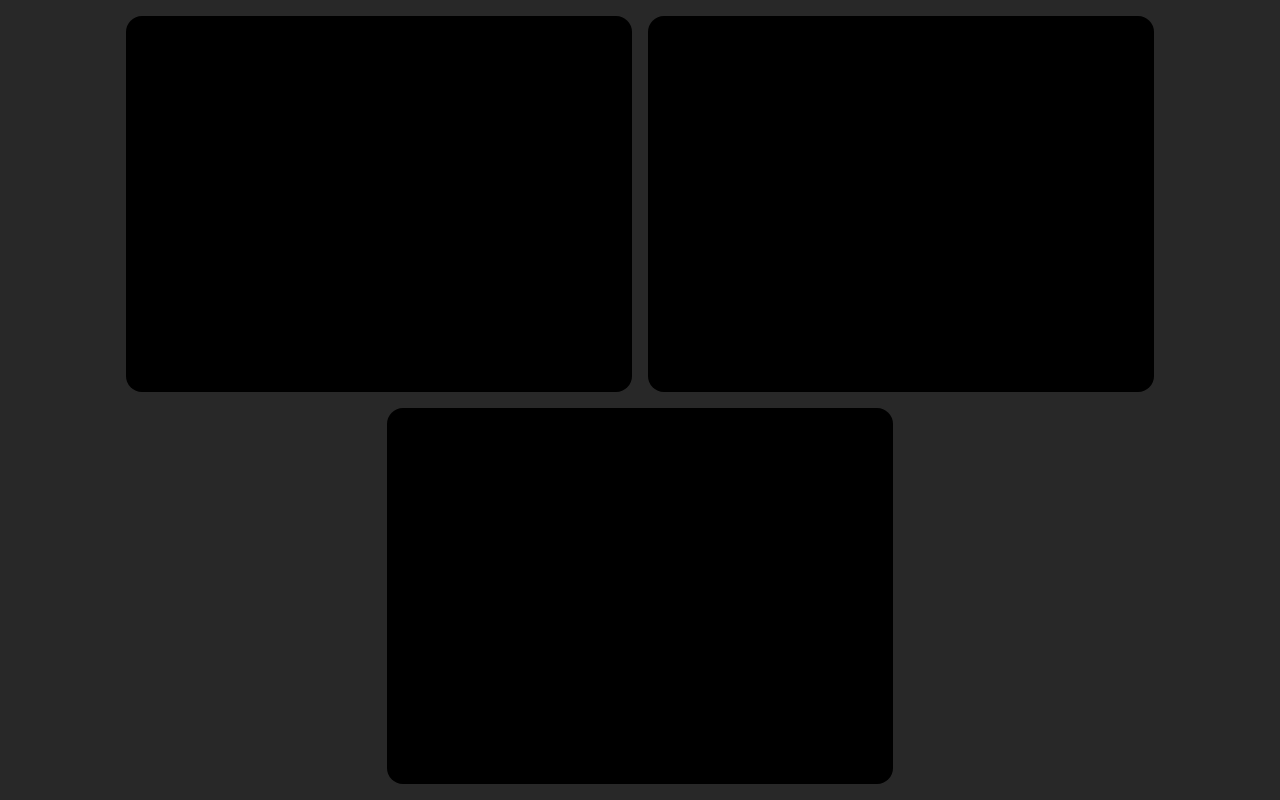
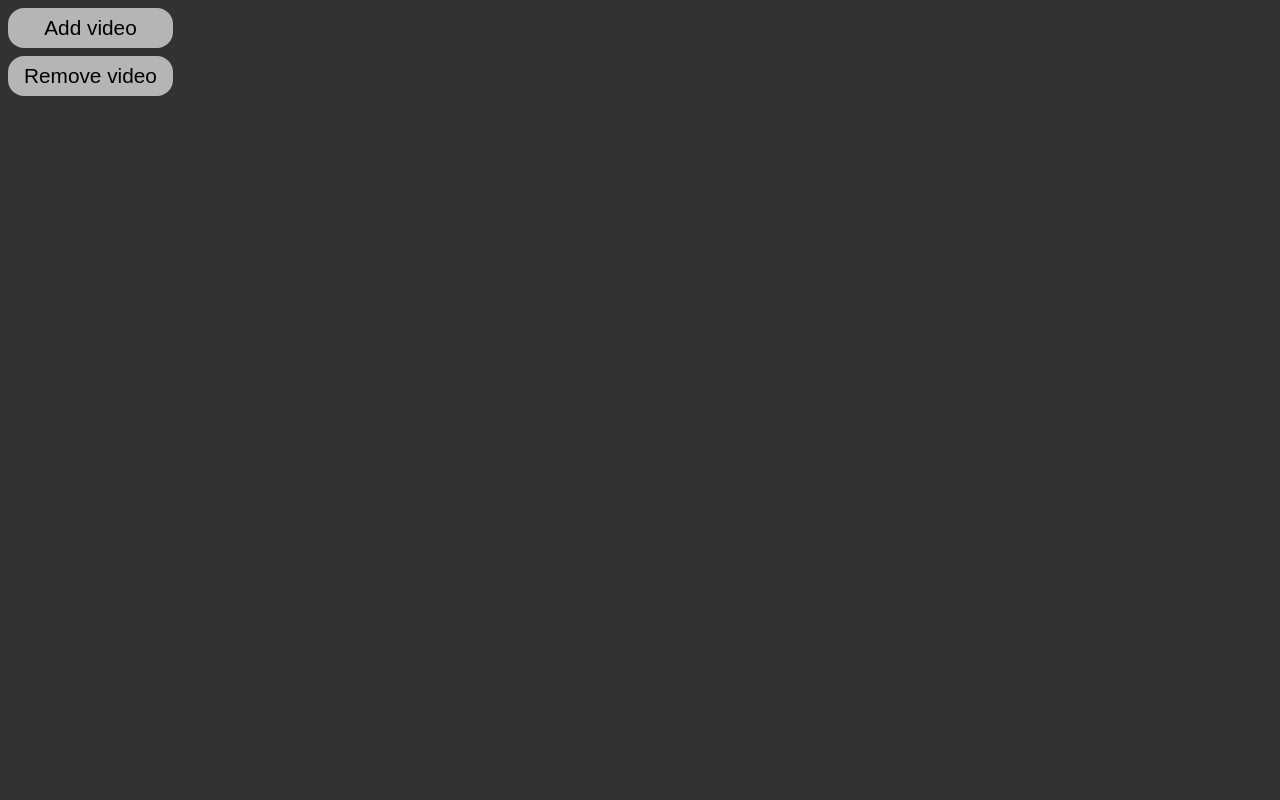
Before and after one commit to DavideDeFeudis/video-gallery, a React (Create React App) app: page / in a window 1280 px wide. Built offline with nearby package versions, Linux system fonts and the light colour scheme.

Commit message:
Add optional props, add buttons

```diff
--- a/src/App.css
+++ b/src/App.css
@@ -1,10 +1,30 @@
 .app {
     height: 100vh;
+    --spacer: 0.5rem;
+    --border-radius: 1rem;
 }
 
-video.child {
+video {
     width: 100%;
     height: 100%;
     background-color: black;
-    border-radius: 1rem;
+    border-radius: var(--border-radius);
 }
+
+.button-group {
+    position: absolute;
+    display: grid;
+    gap: var(--spacer);
+    padding: var(--spacer);
+    z-index: 1;
+}
+
+button {
+    border: none;
+    cursor: pointer;
+    outline: inherit;
+    background-color: rgb(181, 181, 181);
+    border-radius: var(--border-radius);
+    padding: var(--spacer) calc(var(--spacer) * 2);
+    font-size: 1.3rem;
+}
--- a/src/App.tsx
+++ b/src/App.tsx
@@ -1,12 +1,29 @@
+import { useState } from "react";
+import { VideoGallery } from "./components/VideoGallery/VideoGallery";
 import "./App.css";
-import { VideoGallery } from "./components/VideoGallery/VideoGallery";
 
 const App = () => {
+    const [videos, setVideos] = useState<number[]>([]);
+
+    const addVideo = () => {
+        setVideos([...videos, videos.length]);
+    };
+
+    const removeVideo = () => {
+        const temp = [...videos];
+        temp.pop();
+        setVideos(temp);
+    };
+
     return (
         <div className="app">
-            <VideoGallery tileAspectRatio={4 / 3} padding={".5rem"}>
-                {[0, 1, 2].map((item) => (
-                    <video className="child" key={item}></video>
+            <div className="button-group">
+                <button onClick={addVideo}>Add video</button>
+                <button onClick={removeVideo}>Remove video</button>
+            </div>
+            <VideoGallery>
+                {videos.map((item) => (
+                    <video key={item}></video>
                 ))}
             </VideoGallery>
         </div>
--- a/src/components/VideoGallery/VideoGallery.css
+++ b/src/components/VideoGallery/VideoGallery.css
@@ -3,6 +3,7 @@
     display: flex;
     align-items: center;
     justify-content: center;
+    padding: var(--padding);
 }
 
 .inner-box {
@@ -11,3 +12,7 @@
     flex-wrap: wrap;
     max-width: calc(var(--width) * var(--cols));
 }
+
+.tile {
+    padding: var(--padding);
+}
--- a/src/components/VideoGallery/VideoGallery.tsx
+++ b/src/components/VideoGallery/VideoGallery.tsx
@@ -39,8 +39,8 @@ const calculateLayout = (containerWidth: number, containerHeight: number, tileCo
 
 interface Props {
     children: any;
-    tileAspectRatio: number;
-    padding: string;
+    tileAspectRatio?: number;
+    padding?: string;
 }
 
 interface TileStyle {
@@ -49,7 +49,7 @@ interface TileStyle {
     padding?: string;
 }
 
-export const VideoGallery: React.FC<Props> = ({ children, tileAspectRatio, padding }) => {
+export const VideoGallery: React.FC<Props> = ({ children, tileAspectRatio = 4 / 3, padding = ".5rem" }) => {
     const [width, setWidth] = useState(0);
     const [height, setHeight] = useState(0);
     const [tileStyle, setTileStyle] = useState<TileStyle>({});
@@ -63,18 +63,20 @@ export const VideoGallery: React.FC<Props> = ({ children, tileAspectRatio, paddi
         return () => observer.disconnect();
     }, []);
 
+    useEffect(() => {
+        outerBoxRef.current.style.setProperty("--padding", padding);
+    }, [padding]);
+
     useLayoutEffect(() => {
         const { width: tileWidth, height: tileHeight, cols } = calculateLayout(width, height, childrenCount, tileAspectRatio);
         innerBoxRef.current.style.setProperty("--width", tileWidth + "px");
         innerBoxRef.current.style.setProperty("--cols", cols + "");
-        outerBoxRef.current.style.padding = `${padding}`;
 
         setTileStyle({
             width: `${tileWidth}px`,
             height: `${tileHeight}px`,
-            padding: `${padding}`,
         });
-    }, [width, height, childrenCount, tileAspectRatio, padding]);
+    }, [width, height, childrenCount, tileAspectRatio]);
 
     const createResizeObserver = () => {
         return new ResizeObserver((entries) => {
@@ -88,7 +90,7 @@ export const VideoGallery: React.FC<Props> = ({ children, tileAspectRatio, paddi
         <div className="outer-box" ref={outerBoxRef}>
             <div className="inner-box" ref={innerBoxRef}>
                 {children.map((child: React.ReactChild, i: number) => (
-                    <div key={i} style={tileStyle}>
+                    <div className="tile" key={i} style={tileStyle}>
                         {child}
                     </div>
                 ))}
--- a/src/index.css
+++ b/src/index.css
@@ -4,7 +4,7 @@ body {
         "Helvetica Neue", sans-serif;
     -webkit-font-smoothing: antialiased;
     -moz-osx-font-smoothing: grayscale;
-    background-color: rgb(40, 40, 40);
+    background-color: rgb(50, 50, 50);
     color: rgb(198, 198, 198);
 }
 
```
